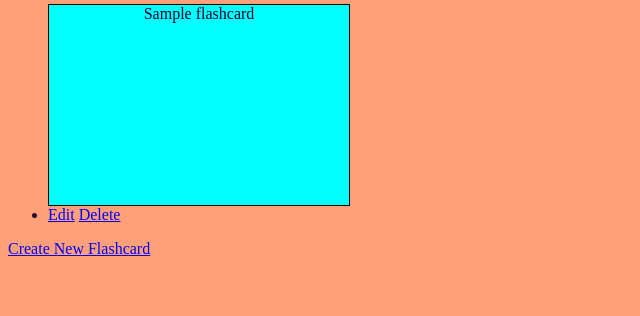
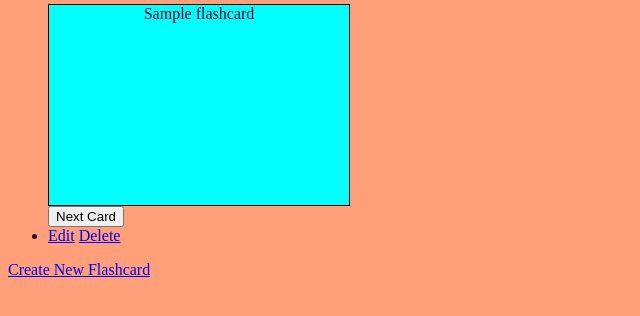
Before and after one commit to Momentum-Team-20/django-flashcards-team-blossom, a Django app: page /flashcards/1 in a window 1280 px wide. Shown: the part 214-530 px from the top of the page, without its empty margins (0-640 px from the left). Run offline with Django 4.2, Linux system fonts and the light colour scheme; a user stored in the database is signed in; tables that the repository leaves empty hold one stand-in row (values such as "Sample post").

Commit message:
show one card at a time and next card button

```diff
--- a/flashcards/templates/flashcards/cards.html
+++ b/flashcards/templates/flashcards/cards.html
@@ -3,24 +3,25 @@
 <!-- <p>The flashcards inside deck Math (for now)</p> -->
 <p>Deck: {{ deck }}</p>
 <ul>
-  {% for flashcard in flashcards %}
+
 
   <div class="flashcard">
     <div class="flashcard-inner">
-      <div class="flashcard-question">{{ flashcard.question }}</div>
+      <div class="flashcard-question">{{ new_card.question }}</div>
       <div class="flashcard-answer">
-        {{ flashcard.answer }}
+        {{ new_card.answer }}
         <button id="correct" onclick="">I knew that!</button>
         <button id="incorrect">I didn't know that!</button>
       </div>
     </div>
   </div>
+  <input type="button" value="Next Card" onclick="history.go(0)">
 
   <li>
-    <a href="{% url 'edit_flashcard' flashcard.pk %}">Edit</a>
-    <a href="{% url 'delete_flashcard' flashcard.pk %}">Delete</a>
+    <a href="{% url 'edit_flashcard' new_card.pk %}">Edit</a>
+    <a href="{% url 'delete_flashcard' new_card.pk %}">Delete</a>
   </li>
-  {% endfor %}
+
 </ul>
 <a href="{% url 'create_flashcard' deck.pk %}">Create New Flashcard</a>
 {% endblock %}
--- a/flashcards/views.py
+++ b/flashcards/views.py
@@ -15,8 +15,8 @@ def deck_list(request):
 def cards(request, deck_number):
     flashcards = Flashcard.objects.filter(deck_id=deck_number, deck__user=request.user)
     deck = get_object_or_404(Deck, pk=deck_number)
-    # new_card = random.choice(flashcards)
-    return render(request, 'flashcards/cards.html', {'flashcards': flashcards, 'deck': deck})
+    new_card = random.choice(flashcards)
+    return render(request, 'flashcards/cards.html', {'new_card': new_card, 'deck': deck})
 
 
 @login_required
```
